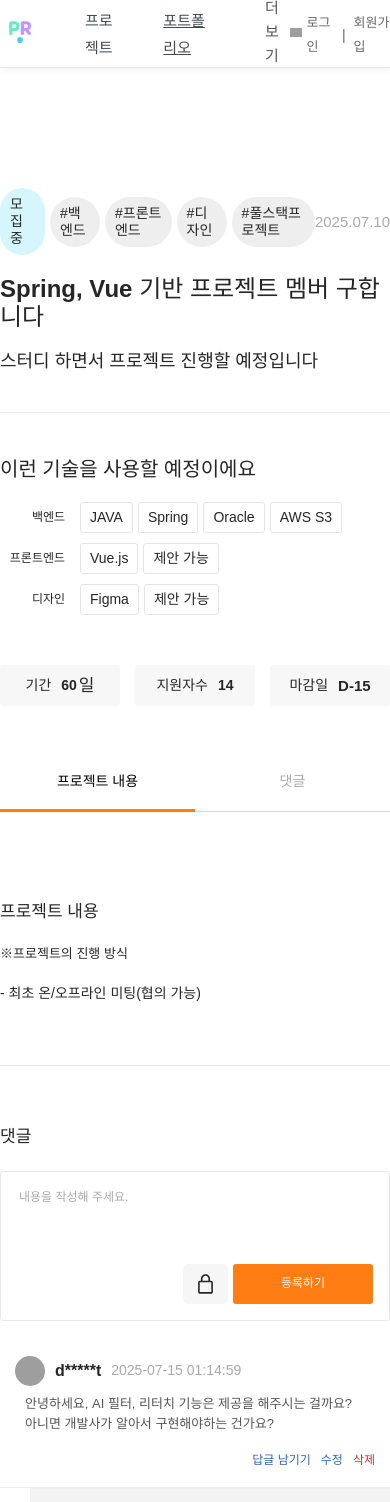
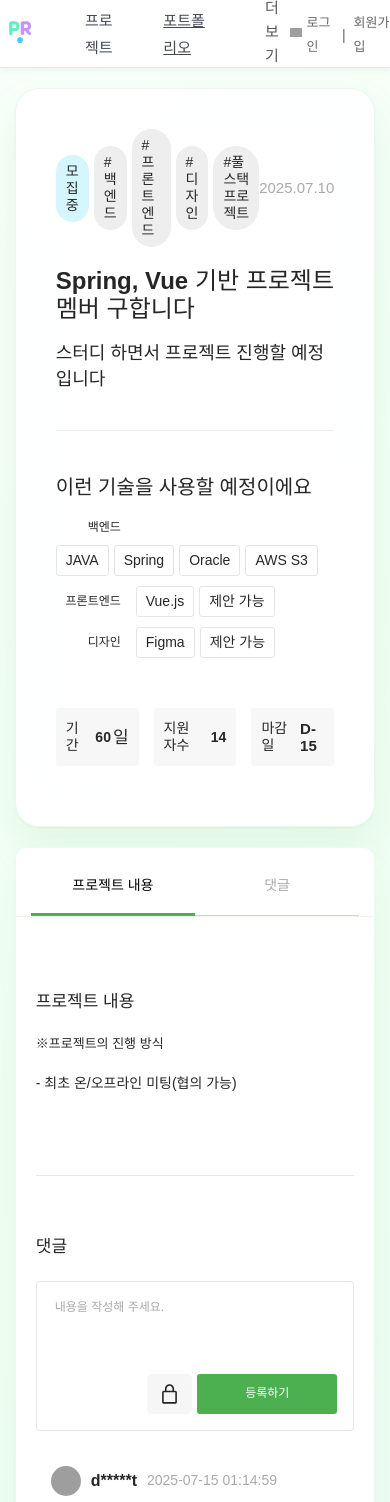
Before and after one commit to PotentialRadar/PR-Front, a Vue app: page /project/1 in a window 390 px wide. Shown: the top 1502 px of the page. Built offline with nearby package versions, Linux system fonts and the light colour scheme; grey boxes are pictures that could not be loaded; a web font is replaced by a local one.

Commit message:
fix:프로젝트 상세 페이지 색상 변경

```diff
--- a/src/components/projectComponents/ProjectComment.vue
+++ b/src/components/projectComponents/ProjectComment.vue
@@ -258,7 +258,7 @@ export default {
   justify-content: center;
   align-items: center;
   border-radius: 3px;
-  background: #FF7D12;
+  background: #4CAF50;
   color: #FFF;
   text-align: center;
   font-size: 12px;
@@ -269,7 +269,7 @@ export default {
 }
 
 .submit-button:hover {
-  background: #e66a00;
+  background: #3b883d;
 }
 
 .form-notice {
--- a/src/components/projectComponents/ProjectHeader.vue
+++ b/src/components/projectComponents/ProjectHeader.vue
@@ -83,7 +83,6 @@
 .project-header {
   width: 100%;
   background: #FFF;
-  padding: 120px 0 0;
 }
 
 .project-tags {
--- a/src/components/projectComponents/TabNavigation.vue
+++ b/src/components/projectComponents/TabNavigation.vue
@@ -49,7 +49,7 @@ export default {
 }
 
 .tab-item.active {
-  border-bottom: 3px solid #FF7D12;
+  border-bottom: 3px solid #4CAF50;
 }
 
 .tab-item span {
--- a/src/views/ProjectDetailPage.vue
+++ b/src/views/ProjectDetailPage.vue
@@ -1,8 +1,20 @@
 <template>
+  <div class="project-detail-page">
+    <div class="background-gradient"></div>
+    <div class="floating-shapes">
+      <div class="shape shape-1"></div>
+      <div class="shape shape-2"></div>
+      <div class="shape shape-3"></div>
+    </div>
+
+    <div class="page-container">
+      <div class="content-wrapper">
         <div class="main-content">
-    <div class="project-content">
+          <div class="header-section">
             <ProjectHeader />
+          </div>
 
+          <div class="integrated-content-card">
             <div class="tab-section">
               <TabNavigation
                 :activeTab="activeTab"
@@ -13,6 +25,9 @@
             <div class="tab-content">
               <ProjectWorkContent id="content-section" />
               <ProjectComment id="comment-section" />
+            </div>
+          </div>
+        </div>
       </div>
     </div>
   </div>
@@ -39,27 +54,25 @@ export default {
   },
   methods: {
     handleTabChange(tab) {
-      this.activeTab = tab; // 현재 활성 탭 상태 업데이트 (시각적 표시용)
+      this.activeTab = tab
 
-      let targetId = '';
-      if (tab === 'content') {
-        targetId = 'content-section';
-      } else if (tab === 'comment') {
-        targetId = 'comment-section';
+      const sectionMap = {
+        content: 'content-section',
+        comment: 'comment-section'
       }
 
-      if (targetId) {
-        // 다음 틱에 DOM이 업데이트된 후 스크롤을 실행하기 위해 nextTick 사용
+      const targetId = sectionMap[tab]
+      if (!targetId) return
+
       this.$nextTick(() => {
-          const element = document.getElementById(targetId);
+        const element = document.getElementById(targetId)
         if (element) {
           element.scrollIntoView({
-              behavior: 'smooth', // 부드러운 스크롤 효과
-              block: 'start'     // 요소의 상단이 뷰포트 상단에 오도록
-            });
+            behavior: 'smooth',
+            block: 'start'
+          })
         }
-        });
-      }
+      })
     }
   }
 }
@@ -68,82 +81,282 @@ export default {
 <style scoped>
 .project-detail-page {
   min-height: 100vh;
-  background: #FFF;
+  background: linear-gradient(135deg, #f8fffa 0%, #f0fff4 50%, #ecfdf5 100%);
+  position: relative;
+  overflow-x: hidden;
+}
+
+.background-gradient {
+  position: fixed;
+  top: 0;
+  left: 0;
+  right: 0;
+  height: 100vh;
+  background:
+    radial-gradient(circle at 20% 20%, rgba(76, 175, 80, 0.1) 0%, transparent 50%),
+    radial-gradient(circle at 80% 60%, rgba(76, 175, 80, 0.08) 0%, transparent 50%),
+    radial-gradient(circle at 40% 80%, rgba(76, 175, 80, 0.06) 0%, transparent 50%);
+  pointer-events: none;
+  z-index: -2;
+}
+
+.floating-shapes {
+  position: fixed;
+  top: 0;
+  left: 0;
+  width: 100%;
+  height: 100%;
+  pointer-events: none;
+  z-index: -1;
+}
+
+.shape {
+  position: absolute;
+  border-radius: 50%;
+  background: linear-gradient(135deg, rgba(76, 175, 80, 0.1), rgba(76, 175, 80, 0.05));
+  animation: float 6s ease-in-out infinite;
+}
+
+.shape-1 {
+  width: 120px;
+  height: 120px;
+  top: 10%;
+  left: 85%;
+  animation-delay: 0s;
+}
+
+.shape-2 {
+  width: 80px;
+  height: 80px;
+  top: 60%;
+  left: 5%;
+  animation-delay: 2s;
+}
+
+.shape-3 {
+  width: 100px;
+  height: 100px;
+  top: 30%;
+  left: 15%;
+  animation-delay: 4s;
+}
+
+@keyframes float {
+  0%, 100% {
+    transform: translateY(0px) rotate(0deg);
+    opacity: 0.3;
+  }
+  50% {
+    transform: translateY(-20px) rotate(180deg);
+    opacity: 0.1;
+  }
 }
 
 .page-container {
   display: flex;
   width: 100%;
-  min-width: 1080px;
-  justify-content: center; /* 이 컨테이너 안의 내용물을 중앙으로 */
-  align-items: center;
-  background: #FFF;
+  justify-content: center;
+  position: relative;
+  z-index: 1;
 }
 
 .content-wrapper {
   display: flex;
-  width: 100%; /* 너비를 100%로 설정하여 부모의 중앙 정렬을 따르도록 합니다. */
-  max-width: 1080px; /* 최대 너비는 유지 */
-  padding: 10px 0px 90px 0px;
+  width: 100%;
+  max-width: 1080px;
+  padding: 60px 20px 90px;
   flex-direction: column;
-  justify-content: center; /* 수평 중앙 정렬 (내부 아이템이 중앙으로 오게 함) */
-  align-items: center; /* 수직 중앙 정렬 (내부 아이템이 중앙으로 오게 함) */
-  gap: 35px;
+  justify-content: flex-start;
+  align-items: center;
 }
 
 .main-content {
-  display: flex; /* 이미 flex로 설정되어 있음 */
-  width: 800px;
+  display: flex;
+  width: 100%;
+  max-width: 900px;
   flex-direction: column;
-  align-items: flex-start; /* 이 부분은 내부 요소 정렬에 영향을 줍니다. */
-  margin: 0 auto; /* 이 속성을 추가하여 main-content 자체를 중앙 정렬합니다. */
+  gap: 40px;
+}
+
+.header-section {
+  background: rgba(255, 255, 255, 0.9);
+  backdrop-filter: blur(20px);
+  border-radius: 24px;
+  padding: 40px;
+  box-shadow:
+    0 20px 40px rgba(76, 175, 80, 0.1),
+    0 1px 3px rgba(0, 0, 0, 0.05);
+  border: 1px solid rgba(76, 175, 80, 0.1);
+  transition: all 0.3s ease;
+}
+
+.header-section:hover {
+  transform: translateY(-2px);
+  box-shadow:
+    0 25px 50px rgba(76, 175, 80, 0.15),
+    0 2px 10px rgba(0, 0, 0, 0.08);
+}
+
+.integrated-content-card {
+  background: rgba(255, 255, 255, 0.9);
+  backdrop-filter: blur(20px);
+  border-radius: 24px;
+  box-shadow:
+    0 20px 40px rgba(76, 175, 80, 0.08),
+    0 1px 3px rgba(0, 0, 0, 0.05);
+  border: 1px solid rgba(76, 175, 80, 0.08);
+  transition: all 0.4s ease;
+  position: relative;
+  overflow: hidden;
+}
+
+.integrated-content-card::before {
+  content: '';
+  position: absolute;
+  top: 0;
+  left: 0;
+  right: 0;
+  height: 4px;
+  background: linear-gradient(90deg, #4CAF50, #66BB6A, #81C784);
+  opacity: 0;
+  transition: opacity 0.3s ease;
+}
+
+.integrated-content-card:hover {
+  transform: translateY(-4px);
+  box-shadow:
+    0 30px 60px rgba(76, 175, 80, 0.12),
+    0 4px 20px rgba(0, 0, 0, 0.08);
+}
+
+.integrated-content-card:hover::before {
+  opacity: 1;
 }
 
 .tab-section {
   width: 100%;
-  background: #FFF;
-}
-
-.project-content {
-  width: 100%;
-  display: flex;
-  flex-direction: column;
-  gap: 30px;
+  padding: 20px 20px 0 20px;
+  border-bottom: 1px solid rgba(76, 175, 80, 0.1);
+  margin-bottom: 30px;
+  position: sticky;
+  top: 0;
+  background: rgba(255, 255, 255, 0.95);
+  backdrop-filter: blur(20px);
+  z-index: 10;
+  border-radius: 24px 24px 0 0;
 }
 
 .tab-content {
   width: 100%;
+  padding: 0 40px 40px 40px;
+  display: flex;
+  flex-direction: column;
+  gap: 40px;
 }
 
-.sidebar-space {
-  width: 245px;
-  height: 3549.52px;
-}
-
-/* Responsive adjustments */
+/* Responsive Design */
 @media (max-width: 1200px) {
   .content-wrapper {
-    width: 90%;
-    max-width: 1080px;
+    max-width: 95%;
+    padding: 40px 15px 70px;
   }
 
   .main-content {
-    width: 100%;
-    max-width: 800px;
-  }
-
-  .sidebar-space {
-    display: none;
+    max-width: 100%;
   }
 }
 
 @media (max-width: 768px) {
   .content-wrapper {
-    padding: 20px;
+    padding: 30px 10px 60px;
+  }
+
+  .main-content {
+    gap: 25px;
+  }
+
+  .integrated-content-card {
+    border-radius: 16px;
   }
 
   .tab-section {
-    top: 0;
+    padding: 15px 20px 0 20px;
+    margin-bottom: 20px;
+    border-radius: 16px 16px 0 0;
+  }
+
+  .tab-content {
+    padding: 0 25px 25px 25px;
+    gap: 25px;
+  }
+
+  .shape-1, .shape-2, .shape-3 {
+    display: none;
+  }
+}
+
+@media (max-width: 480px) {
+  .content-wrapper {
+    padding: 20px 5px 50px;
+  }
+
+  .main-content {
+    gap: 20px;
+  }
+
+  .integrated-content-card {
+    border-radius: 12px;
+  }
+
+  .tab-section {
+    padding: 12px 15px 0 15px;
+    margin-bottom: 15px;
+    border-radius: 12px 12px 0 0;
+  }
+
+  .tab-content {
+    padding: 0 20px 20px 20px;
+    gap: 20px;
+  }
+}
+
+/* Smooth animations */
+.integrated-content-card {
+  animation: fadeInUp 0.6s ease-out forwards;
+  opacity: 0;
+  transform: translateY(20px);
+  animation-delay: 0.1s;
+}
+
+@keyframes fadeInUp {
+  to {
+    opacity: 1;
+    transform: translateY(0);
+  }
+}
+
+/* Enhanced focus states */
+.header-section:focus-within,
+.integrated-content-card:focus-within {
+  outline: none;
+  box-shadow:
+    0 0 0 3px rgba(76, 175, 80, 0.2),
+    0 20px 40px rgba(76, 175, 80, 0.15);
+}
+
+/* Loading animation */
+.main-content {
+  animation: contentLoad 0.8s ease-out;
+}
+
+@keyframes contentLoad {
+  from {
+    opacity: 0;
+    transform: translateY(30px);
+  }
+  to {
+    opacity: 1;
+    transform: translateY(0);
   }
 }
 </style>
```
Lines whose indentation alone changed are shown as unchanged.
